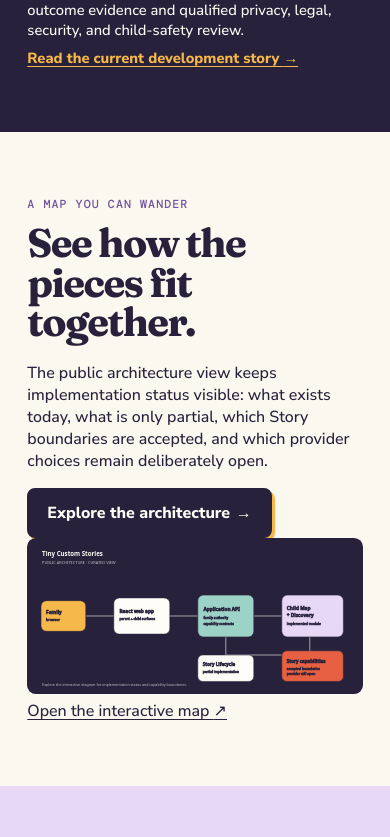
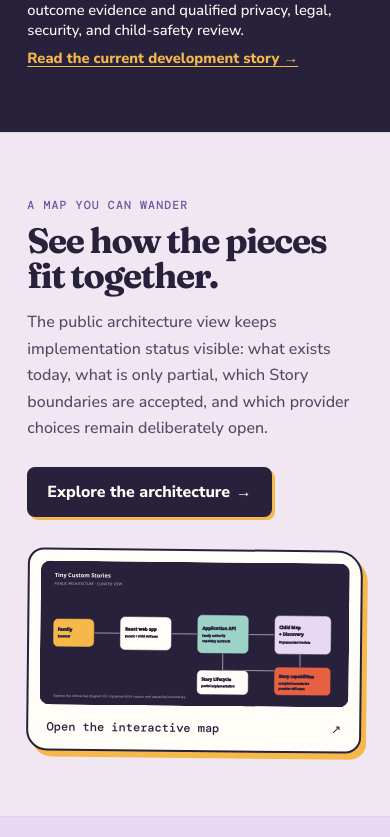
Before and after one commit to TinyCustomStories/tiny-custom-stories-project-story, a React (Vite) app: page / in a window 390 px wide. Shown: the part 1727-2564 px from the top of the page. Built offline with nearby package versions, Linux system fonts and the light colour scheme.

Commit message:
style: integrate architecture explorer with project story

```diff
--- a/src/styles.css
+++ b/src/styles.css
@@ -1437,6 +1437,159 @@ footer a {
   gap: 1.25rem;
   align-items: center;
 }
+
+.architecture-teaser {
+  max-width: none;
+  display: grid;
+  grid-template-columns: minmax(0, 0.78fr) minmax(28rem, 1.22fr);
+  gap: clamp(2rem, 7vw, 7rem);
+  align-items: center;
+  background: color-mix(
+    in srgb,
+    var(--color-expressive-lavender) 52%,
+    var(--color-canvas)
+  );
+  border-top: 1px solid var(--color-border);
+  border-bottom: 1px solid var(--color-border);
+}
+.architecture-teaser > * {
+  max-width: 1340px;
+}
+.architecture-teaser-copy {
+  max-width: 36rem;
+  justify-self: end;
+}
+.architecture-teaser-copy h2 {
+  font-size: clamp(2.2rem, 5vw, 4.7rem);
+  margin-bottom: 1rem;
+}
+.architecture-teaser-copy > p:not(.eyebrow) {
+  color: var(--color-text-muted);
+  line-height: 1.65;
+  margin-bottom: 1.6rem;
+}
+.architecture-preview-link {
+  display: block;
+  padding: 0.7rem;
+  border: 2px solid var(--color-text);
+  border-radius: 1rem 1.6rem 1rem 1.3rem;
+  background: var(--color-surface);
+  box-shadow: 8px 9px 0 var(--color-expressive-sun);
+  text-decoration: none;
+  transform: rotate(0.6deg);
+}
+.architecture-preview-link:hover,
+.architecture-preview-link:focus-visible {
+  transform: rotate(0deg) translateY(-2px);
+}
+.architecture-preview-link img {
+  display: block;
+  width: 100%;
+  height: auto;
+  border-radius: 0.6rem;
+}
+.architecture-preview-link > span {
+  display: flex;
+  justify-content: space-between;
+  gap: 1rem;
+  padding: 0.85rem 0.45rem 0.2rem;
+  font-family: 'DM Mono', monospace;
+  font-size: 0.75rem;
+  font-weight: 700;
+}
+
+.architecture-explorer-section {
+  max-width: none;
+  background: var(--color-text);
+  color: var(--color-surface);
+}
+.architecture-explorer-section > * {
+  max-width: 1340px;
+  margin-left: auto;
+  margin-right: auto;
+}
+.architecture-explorer-section .eyebrow {
+  color: var(--color-expressive-sun);
+}
+.architecture-explorer-heading {
+  display: grid;
+  grid-template-columns: minmax(0, 1fr) auto;
+  gap: clamp(2rem, 5vw, 5rem);
+  align-items: end;
+}
+.architecture-explorer-heading > div:first-child {
+  max-width: 55rem;
+}
+.architecture-explorer-heading h2 {
+  font-size: clamp(2.3rem, 5vw, 5rem);
+  margin-bottom: 1rem;
+}
+.architecture-explorer-heading p:not(.eyebrow) {
+  max-width: 48rem;
+  color: color-mix(in srgb, var(--color-surface) 78%, transparent);
+  line-height: 1.65;
+}
+.architecture-status-key {
+  display: flex;
+  flex-wrap: wrap;
+  justify-content: flex-end;
+  gap: 0.5rem;
+  max-width: 24rem;
+}
+.architecture-status-key span {
+  padding: 0.45rem 0.65rem;
+  border: 1px solid color-mix(in srgb, var(--color-surface) 48%, transparent);
+  border-radius: 999px;
+  font-family: 'DM Mono', monospace;
+  font-size: 0.68rem;
+}
+.architecture-status-key span:nth-child(1) {
+  background: color-mix(in srgb, var(--color-expressive-mint) 30%, transparent);
+}
+.architecture-status-key span:nth-child(2) {
+  background: color-mix(in srgb, var(--color-expressive-sun) 24%, transparent);
+}
+.architecture-status-key span:nth-child(3) {
+  background: color-mix(in srgb, var(--color-expressive-lavender) 24%, transparent);
+}
+.architecture-status-key span:nth-child(4) {
+  background: color-mix(in srgb, var(--color-expressive-coral) 25%, transparent);
+}
+.architecture-explorer-frame {
+  height: clamp(36rem, 67vw, 55rem);
+  margin-top: 2.5rem;
+  overflow: hidden;
+  border: 2px solid var(--color-surface);
+  border-radius: 1rem 1.8rem 1rem 1.4rem;
+  background: var(--color-surface);
+  box-shadow: 9px 10px 0 var(--color-expressive-coral);
+}
+.architecture-explorer-frame iframe {
+  display: block;
+  width: 100%;
+  height: 100%;
+  border: 0;
+  background: var(--color-surface);
+}
+.architecture-explorer-note {
+  display: flex;
+  align-items: center;
+  justify-content: space-between;
+  gap: 2rem;
+  margin-top: 1.5rem !important;
+}
+.architecture-explorer-note p {
+  max-width: 48rem;
+  margin: 0;
+  color: color-mix(in srgb, var(--color-surface) 76%, transparent);
+  line-height: 1.55;
+}
+.architecture-explorer-note .button-light {
+  flex: 0 0 auto;
+  color: var(--color-text);
+  background: var(--color-expressive-sun);
+}
+
 @media (max-width: 950px) {
   nav {
     display: flex;
@@ -1631,3 +1784,36 @@ footer a {
     animation: none !important;
   }
 }
+
+@media (max-width: 950px) {
+  .architecture-teaser,
+  .architecture-explorer-heading {
+    grid-template-columns: 1fr;
+  }
+  .architecture-teaser-copy {
+    max-width: 48rem;
+    justify-self: start;
+  }
+  .architecture-status-key {
+    justify-content: flex-start;
+  }
+}
+@media (max-width: 620px) {
+  .architecture-teaser {
+    gap: 2rem;
+  }
+  .architecture-preview-link {
+    box-shadow: 5px 6px 0 var(--color-expressive-sun);
+  }
+  .architecture-explorer-frame {
+    height: 34rem;
+    margin-top: 2rem;
+    box-shadow: 5px 6px 0 var(--color-expressive-coral);
+  }
+  .architecture-explorer-note {
+    display: block;
+  }
+  .architecture-explorer-note .button {
+    margin-top: 1rem;
+  }
+}
```
